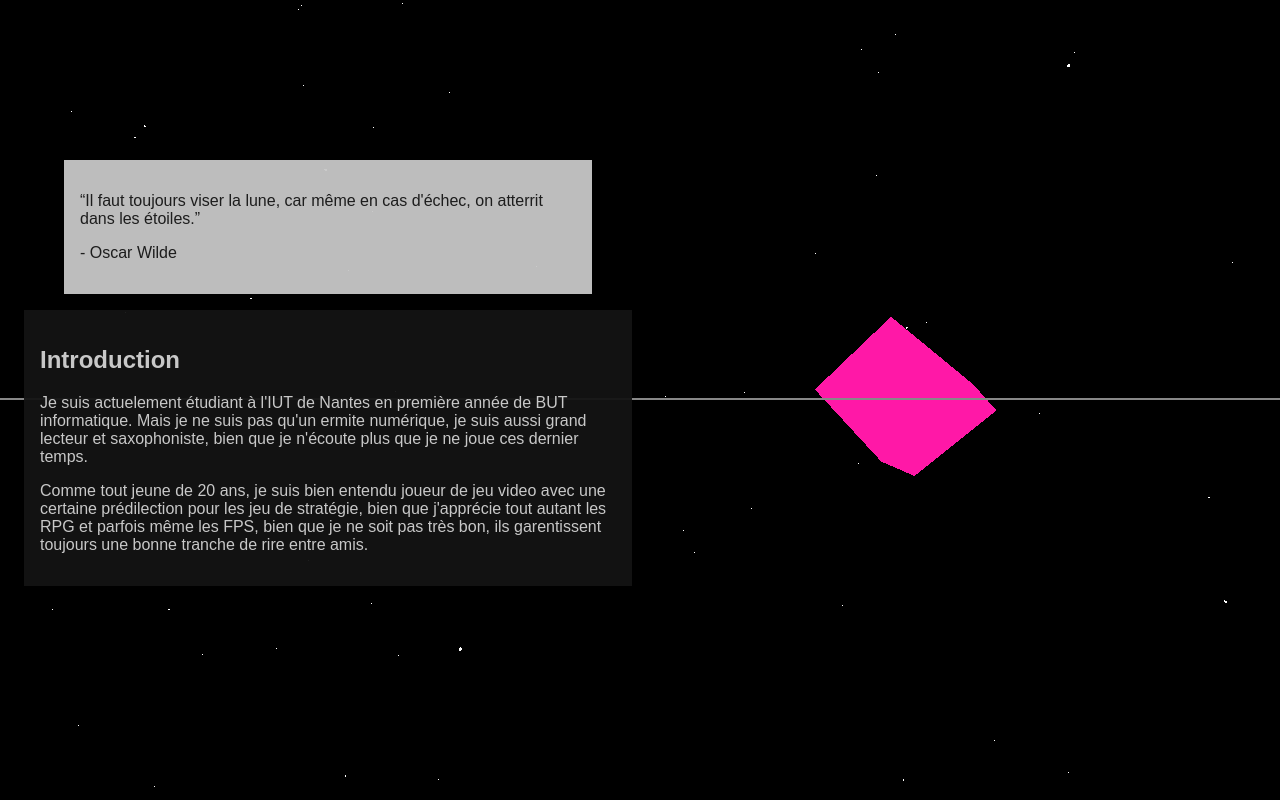
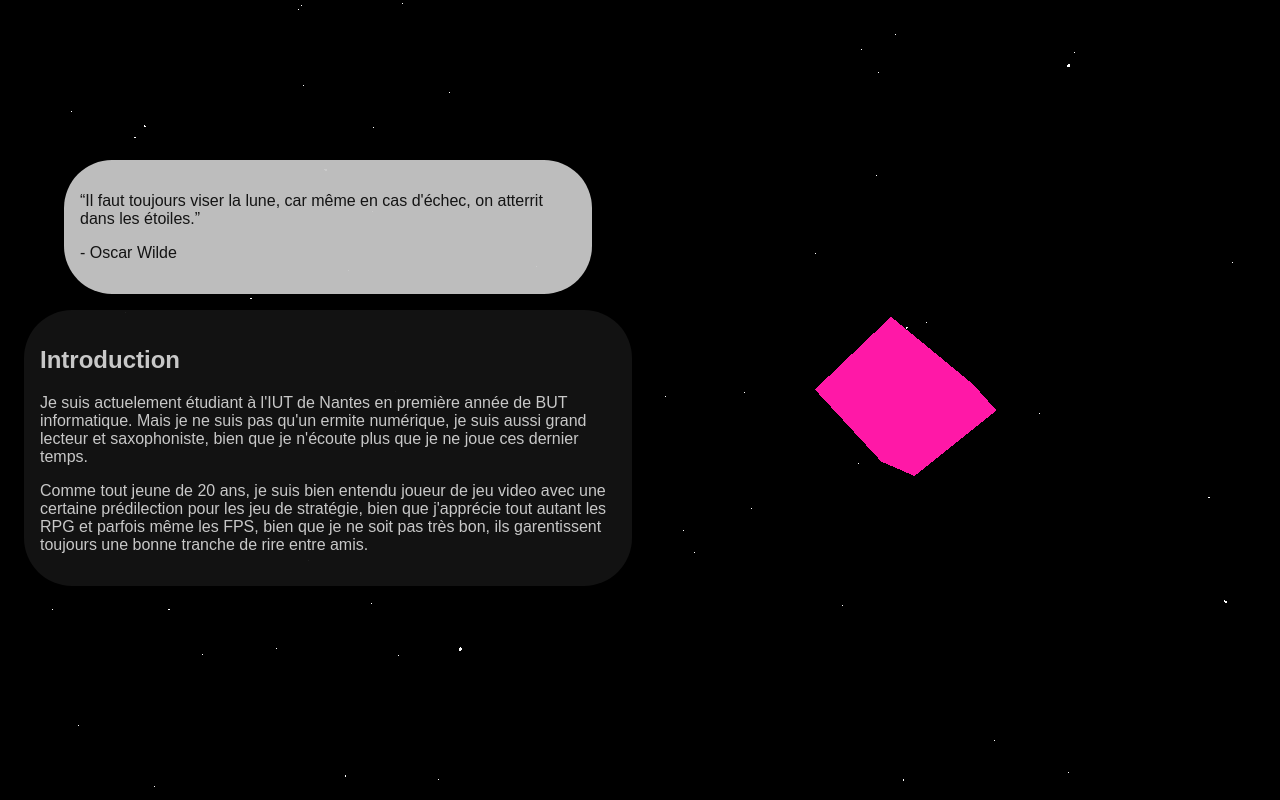
Before and after one commit to Afissard/Portfolio-Website, a website built with Vite: page index.html in a window 1280 px wide. Shown: the top 800 px of the page. Built offline with nearby package versions, Linux system fonts and the light colour scheme; animation ran at ten frames a second.

Commit message:
maj lettre + maj css

```diff
--- a/css/style.css
+++ b/css/style.css
@@ -1,10 +1,13 @@
 :root {
     --dark-bg: rgba(20, 20, 20, 0.95);
     --light-bg: rgba(200, 200, 200, 0.95);
+    --black-col: rgba(20, 20, 20, 1);
+    --white-col: rgba(200, 200, 200, 1);
 
     font-family: brandon-grotesque, sans-serif;
     font-weight: 400;
     font-style: normal;
+    color: var(--white-col);
 
     overflow-x: hidden;
 }
@@ -28,7 +31,8 @@ main {
     padding: 120px 0px;
 
     display: grid;
-    grid-template-rows: repeat(5, 1fr);
+    /* grid-template-rows: repeat(5, 1fr); */
+    grid-auto-rows: minmax(1fr, auto);
     grid-template-columns: repeat(2, 1fr);
 }
 
@@ -72,11 +76,13 @@ div {
 blockquote {
     padding: 1rem;
     background: var(--light-bg);
-    color: var(--dark-bg);
+    color: var(--black-col);
+    border-radius: 3rem;
 }
 
 section {
     padding: 1rem;
     height: min-content;
     background: var(--dark-bg);
+    border-radius: 3rem;
 }
--- a/src/main.ts
+++ b/src/main.ts
@@ -1,6 +1,6 @@
 import "/css/style.css";
 import * as THREE from "three";
-import * as helpers from "../src/helpers.ts";
+// import * as helpers from "../src/helpers.ts";
 import * as light from "../src/lights.ts";
 import * as star from "../src/stars.ts";
 import * as placeHolder from "../src/plqceHolderBlock.ts";
@@ -33,7 +33,7 @@ camera.position.setX(-3);
 renderer.render(scene, camera);
 
 // Helpers
-helpers.addGridHelper(scene);
+// helpers.addGridHelper(scene);
 
 // Lights
 light.addAmbientLight(scene);
```
Also changed, not shown: 2 other files.
